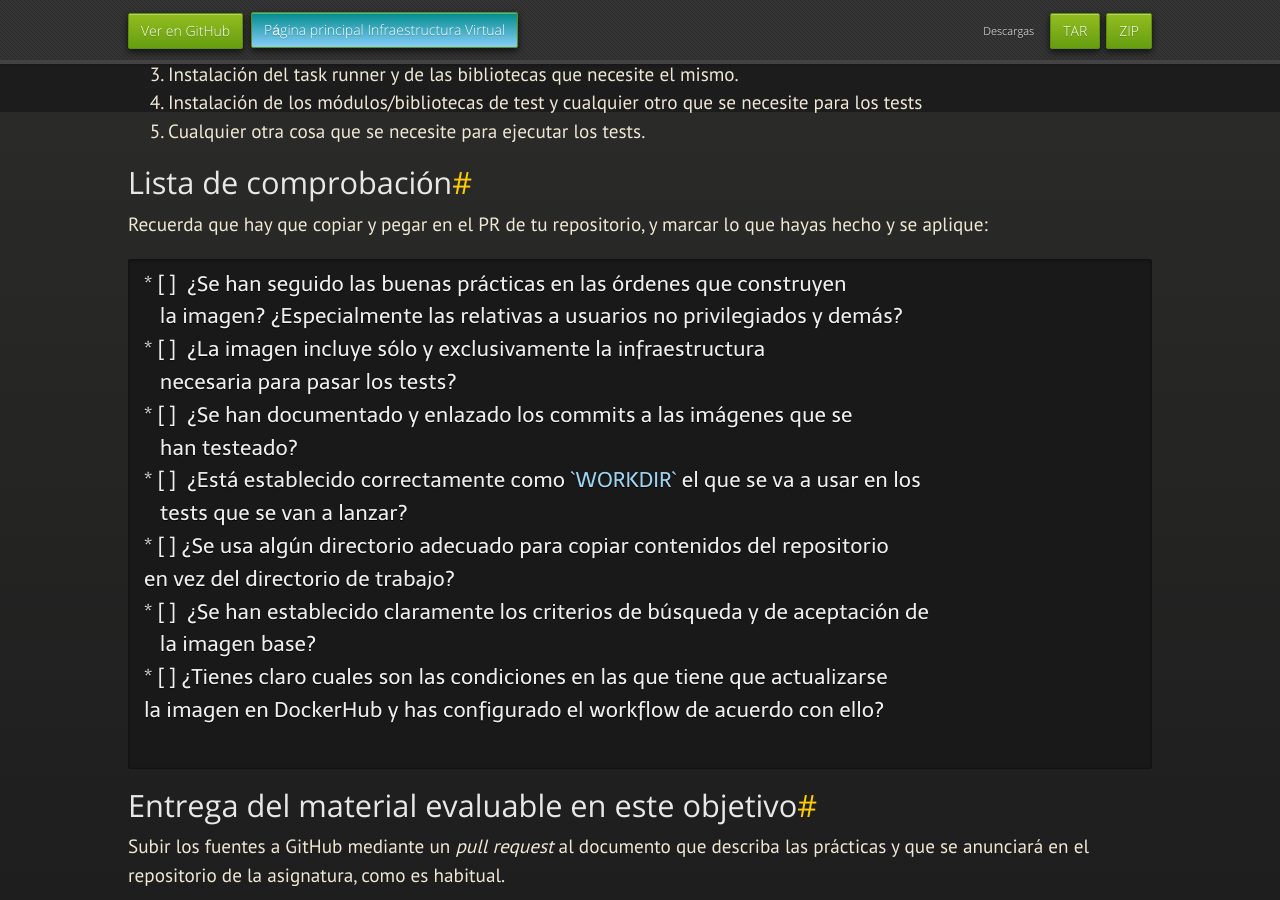
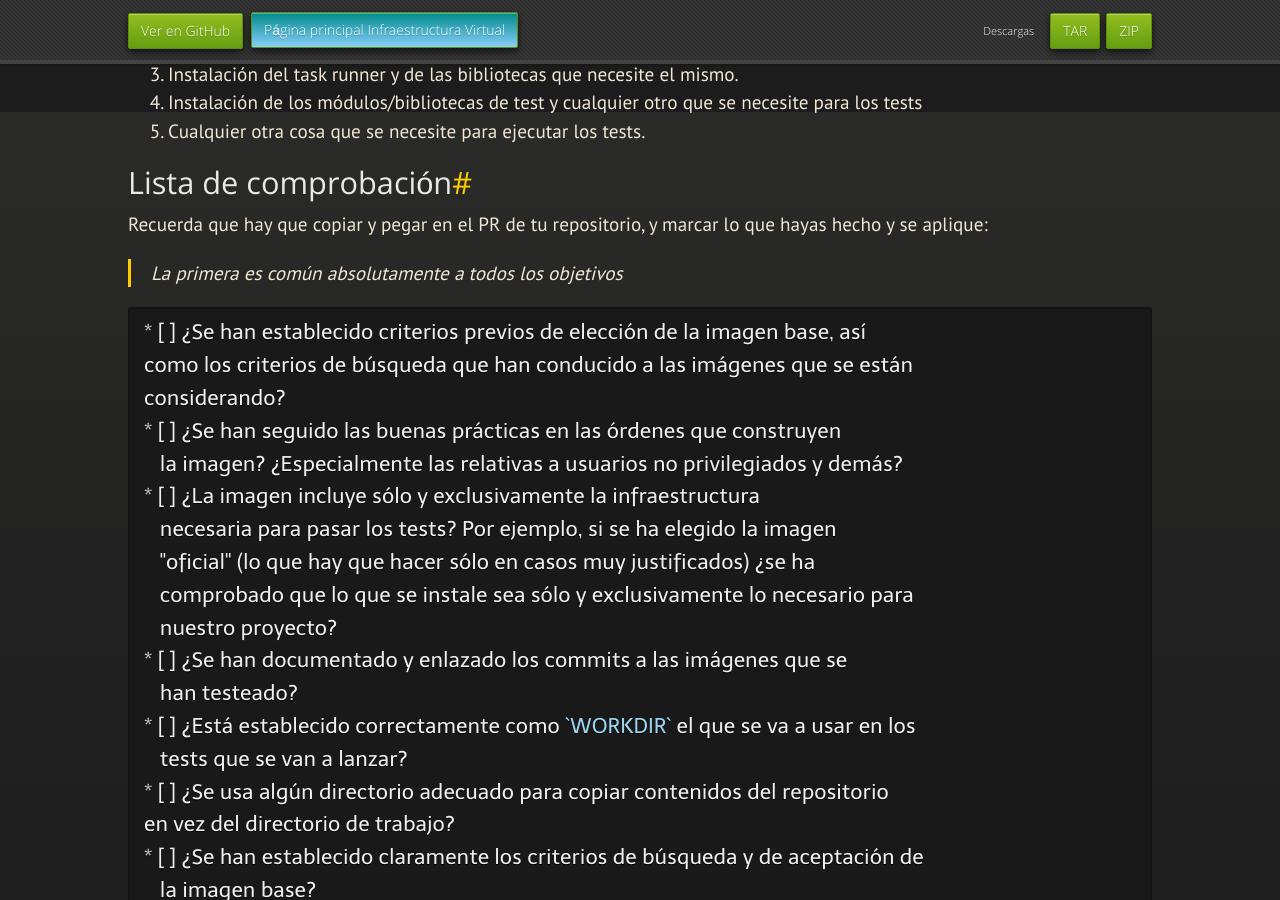
Before and after one commit to JJ/IV, a Jekyll site: the page built from documentos/proyecto/5.Docker.md, in a window 1280 px wide and 900 px high, scrolled down 1688 px. Built offline with Jekyll 4.4.1, drawn with Linux system fonts in a browser that asks for light colours; nearby versions of some CDN libraries; some web fonts are replaced; our own code applies the rules of GitHub Pages for plain Markdown files.

Commit message:
Sync documentos/proyecto/5.Docker.md de master a gh-pages

````diff
--- a/documentos/proyecto/5.Docker.md
+++ b/documentos/proyecto/5.Docker.md
@@ -101,18 +101,26 @@ contiene varias fases
 Recuerda que hay que copiar y pegar en el PR de tu repositorio, y marcar lo que
 hayas hecho y se aplique:
 
+> La primera es común absolutamente a todos los objetivos
+
 ```markdown
-* [ ]  ¿Se han seguido las buenas prácticas en las órdenes que construyen
+* [ ] ¿Se han establecido criterios previos de elección de la imagen base, así
+como los criterios de búsqueda que han conducido a las imágenes que se están
+considerando?
+* [ ] ¿Se han seguido las buenas prácticas en las órdenes que construyen
    la imagen? ¿Especialmente las relativas a usuarios no privilegiados y demás?
-* [ ]  ¿La imagen incluye sólo y exclusivamente la infraestructura
-   necesaria para pasar los tests?
-* [ ]  ¿Se han documentado y enlazado los commits a las imágenes que se
+* [ ] ¿La imagen incluye sólo y exclusivamente la infraestructura
+   necesaria para pasar los tests? Por ejemplo, si se ha elegido la imagen
+   "oficial" (lo que hay que hacer sólo en casos muy justificados) ¿se ha
+   comprobado que lo que se instale sea sólo y exclusivamente lo necesario para
+   nuestro proyecto?
+* [ ] ¿Se han documentado y enlazado los commits a las imágenes que se
    han testeado?
-* [ ]  ¿Está establecido correctamente como `WORKDIR` el que se va a usar en los
+* [ ] ¿Está establecido correctamente como `WORKDIR` el que se va a usar en los
    tests que se van a lanzar?
 * [ ] ¿Se usa algún directorio adecuado para copiar contenidos del repositorio
 en vez del directorio de trabajo?
-* [ ]  ¿Se han establecido claramente los criterios de búsqueda y de aceptación de
+* [ ] ¿Se han establecido claramente los criterios de búsqueda y de aceptación de
    la imagen base?
 * [ ] ¿Tienes claro cuales son las condiciones en las que tiene que actualizarse
 la imagen en DockerHub y has configurado el workflow de acuerdo con ello?
````
